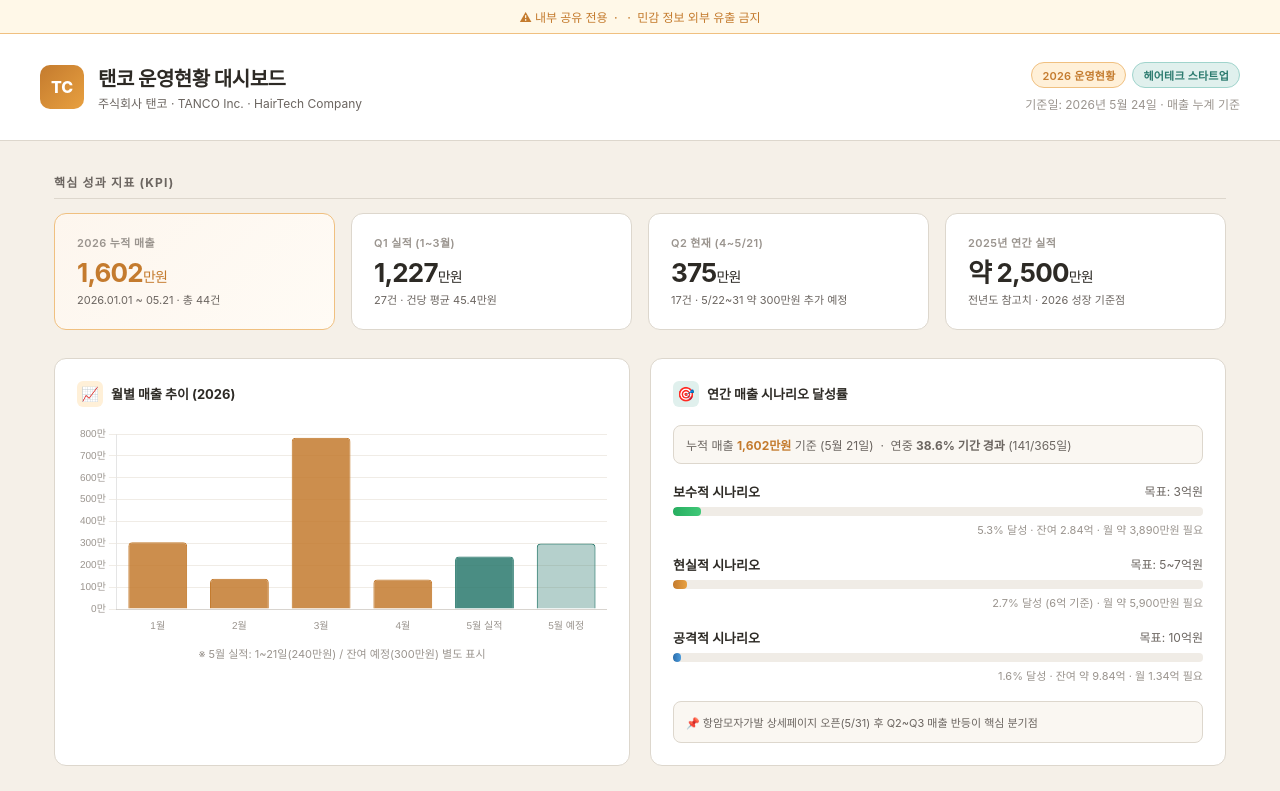
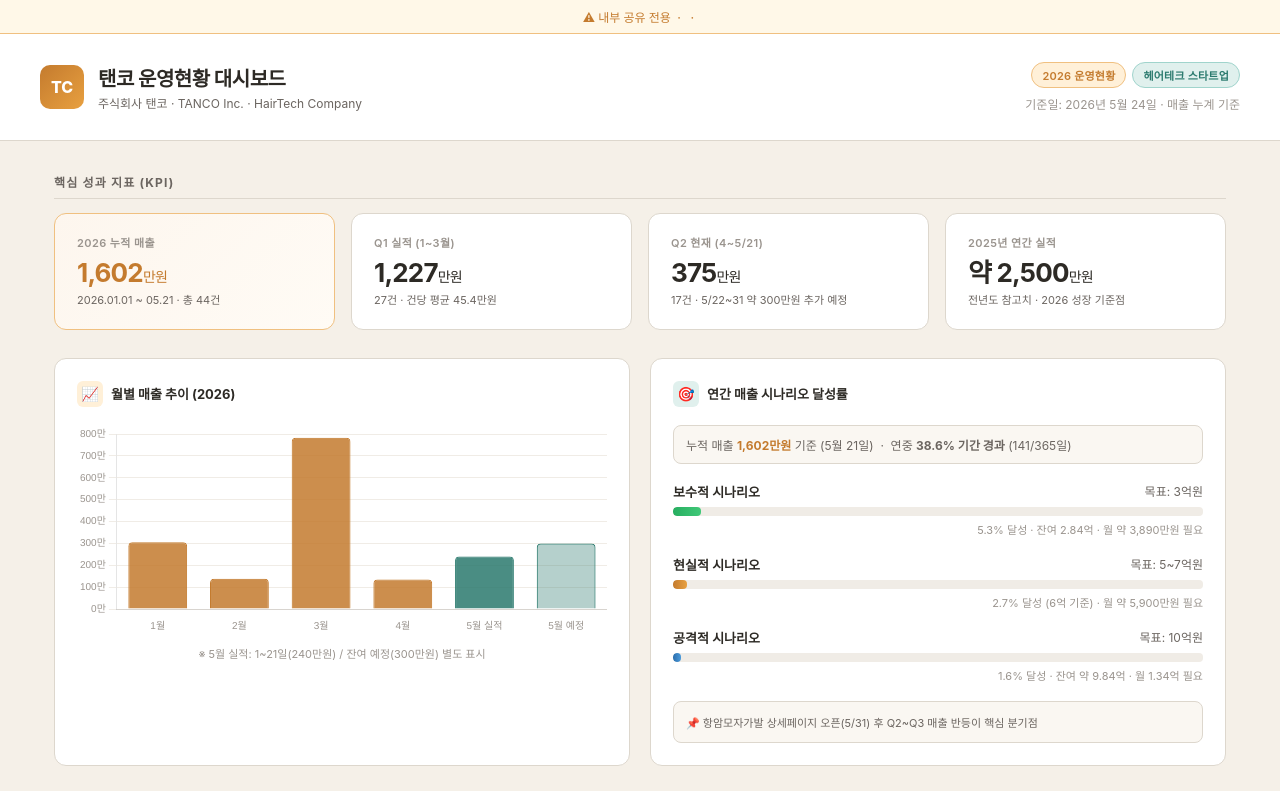
Before and after one commit to syy9191/tanco-dashboard., a plain HTML site: page index.html in a window 1280 px wide. Shown: the top 791 px of the page. Drawn offline with nearby package versions, Linux system fonts and the light colour scheme.

Commit message:
Update index.html

```diff
--- a/index.html
+++ b/index.html
@@ -118,7 +118,7 @@
 <body>
 
 <div class="notice-banner">
-  ⚠ 내부 공유 전용 &nbsp;·&nbsp;   &nbsp;·&nbsp; 민감 정보 외부 유출 금지
+  ⚠ 내부 공유 전용 &nbsp;·&nbsp;   &nbsp;·&nbsp;
 </div>
 
 <header>
```
